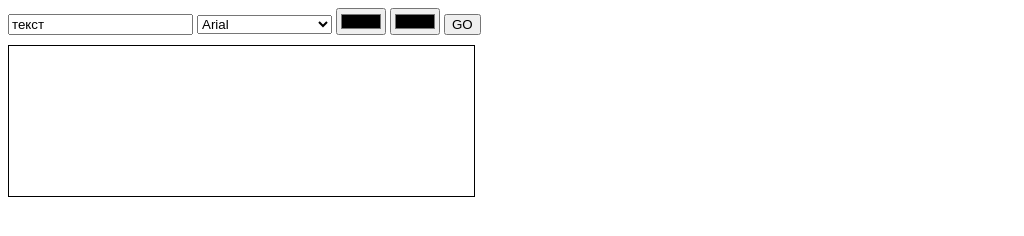
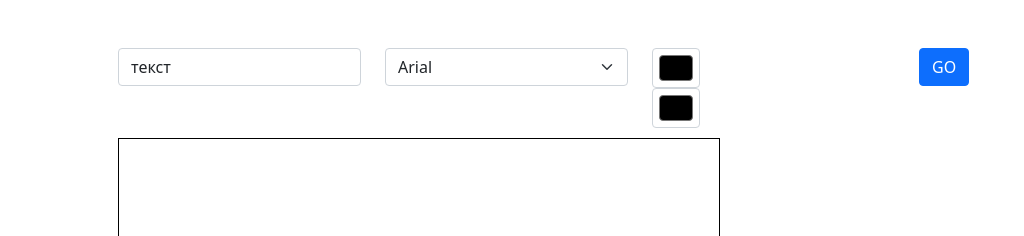
Before and after one commit to nosu-web/canvas-editor, a plain HTML site: page index.html in a window 1280 px wide. Shown: the top 236 px of the page, without its empty margins (0-1024 px from the left). Drawn offline with nearby package versions, Linux system fonts and the light colour scheme.

Commit message:
Update index.html

```diff
--- a/index.html
+++ b/index.html
@@ -2,19 +2,34 @@
 <html>
   <head>
     <title>Canvas tutorial</title>
+    <link href="https://cdn.jsdelivr.net/npm/bootstrap@5.1.3/dist/css/bootstrap.min.css" rel="stylesheet" integrity="sha384-1BmE4kWBq78iYhFldvKuhfTAU6auU8tT94WrHftjDbrCEXSU1oBoqyl2QvZ6jIW3" crossorigin="anonymous">
     <link rel="stylesheet" href="./css/main.css">
   </head>
   <body>
-    <input id="input_text" value="текст">
-    <select id="select_font">
-        <option value="Arial">Arial</option>
-        <option value="Times New Roman">Times New Roman</option>
-    </select>
-    <input id="input_col1" type="color">
-    <input id="input_col2" type="color">
-    <button type="submit" id="submit" onclick="draw_text()">GO</button>
-  <div>
-    <canvas id="text_canvas" width="465" height="150"></canvas>
+    <div class="container p-5">
+      <div class="row">
+        <div class="col-sm">
+            <input class="form-control" id="input_text" value="текст">
+        </div>
+        <div class="col-sm">
+          <select class="form-select" id="select_font">
+              <option value="Arial">Arial</option>
+              <option value="Times New Roman">Times New Roman</option>
+          </select>
+        </div>
+        <div class="col-sm">
+          <input id="input_col1" class="form-control form-control-color" type="color">
+          <input id="input_col2" class="form-control form-control-color" type="color">
+        </div>
+        <div class="col-sm">
+          <button type="submit" class="btn btn-primary" id="submit" onclick="drawTshirt()">GO</button>
+        </div>
+      </div>
+      <div class="row">
+        <div class="col-sm">
+          <canvas id="text_canvas" width="600" height="600"></canvas>
+        </div>
+      </div>
   </div>
   <script src="js/main.js"></script>
 </body>
```
